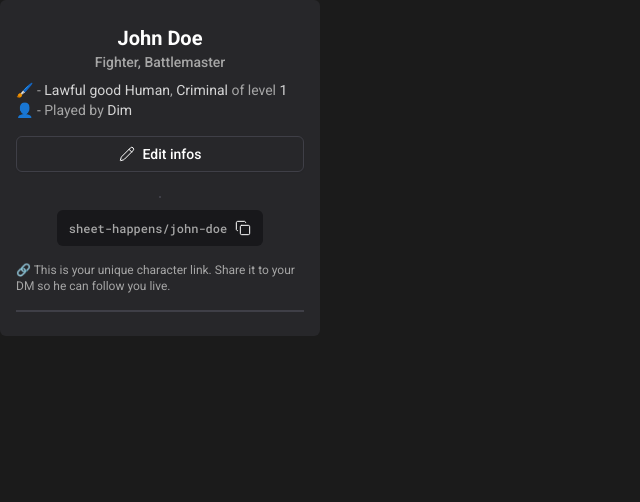
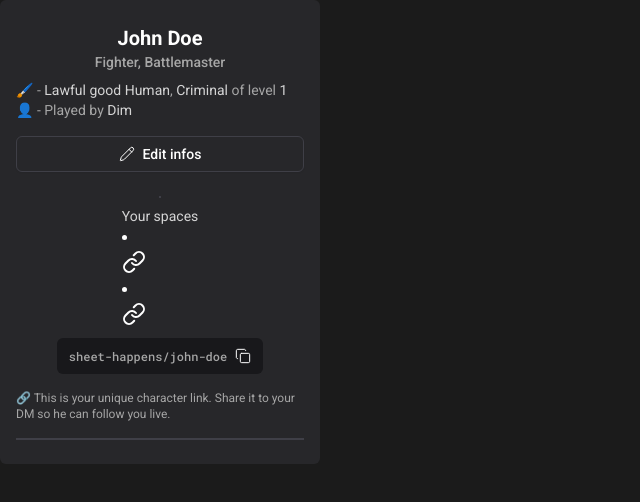
Before and after one commit to Mokalbari/sheet-happens, a Next.js app: page /en in a window 1280 px wide. Shown: the top 502 px of the page, without its empty margins (0-640 px from the left). Built offline with nearby package versions, Linux system fonts and the light colour scheme.

Commit message:
add list item

```diff
--- a/messages/en.json
+++ b/messages/en.json
@@ -19,7 +19,8 @@
     "copy-link": "🔗 This is your unique character link. Share it to your DM so he can follow you live.",
     "edit-infos": "Edit infos",
     "character-info-1": "🖌️ - <strong>{alignment}</strong> <strong>{specie}</strong>, <strong>{background}</strong> of level <strong>{level}</strong>",
-    "character-info-2": "👤 - Played by <strong>{playerName}</strong>"
+    "character-info-2": "👤 - Played by <strong>{playerName}</strong>",
+    "your-spaces": "Your spaces"
   },
   "Toaster": {
     "success": {
--- a/messages/fr.json
+++ b/messages/fr.json
@@ -19,7 +19,8 @@
     "copy-link": "🔗 Ce lien est unique à ton personnage. Partage-le à ton MJ pour qu'il puisse te suivre en direct.",
     "edit-infos": "Modifier les infos",
     "character-info-1": "🖌️ - <strong>{alignment}</strong> <strong>{specie}</strong>, <strong>{background}</strong> de niveau <strong>{level}</strong>",
-    "character-info-2": "👤 - Joué par <strong>{playerName}</strong>"
+    "character-info-2": "👤 - Joué par <strong>{playerName}</strong>",
+    "your-spaces": "Tes espaces"
   },
   "Toaster": {
     "success": {
--- a/src/components/fragments/side-nav.tsx
+++ b/src/components/fragments/side-nav.tsx
@@ -1,6 +1,7 @@
 import { Icon } from "@/components/ui/icon";
-import { Text } from "@/components/ui/typography";
+import { List, Text } from "@/components/ui/typography";
 import { Separator } from "@radix-ui/react-separator";
+import { Link } from "lucide-react";
 import { getTranslations } from "next-intl/server";
 import { Button } from "../ui/button";
 import { CopyableText } from "./copyable-text";
@@ -72,6 +73,21 @@ export async function SideNav() {
 
         <Separator className="mt-4 border-zinc-700 border-[0.5px]" decorative />
 
+        <div>
+          <Text variant="small" className="text-white/80">
+            {t("your-spaces")}
+          </Text>
+
+          <List>
+            <li>
+              <Link href="/spaces/1">Space 1</Link>
+            </li>
+            <li>
+              <Link href="/spaces/2">Space 2</Link>
+            </li>
+          </List>
+        </div>
+
         <CopyableText text={slug} className="mt-1" />
         <Text variant="extraSmall" className="mt-2">
           {t("copy-link")}
```
